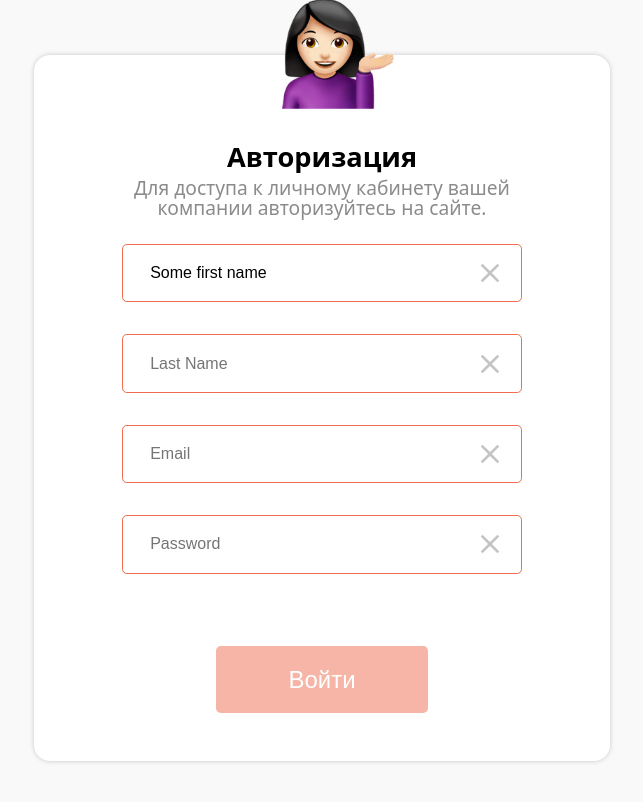
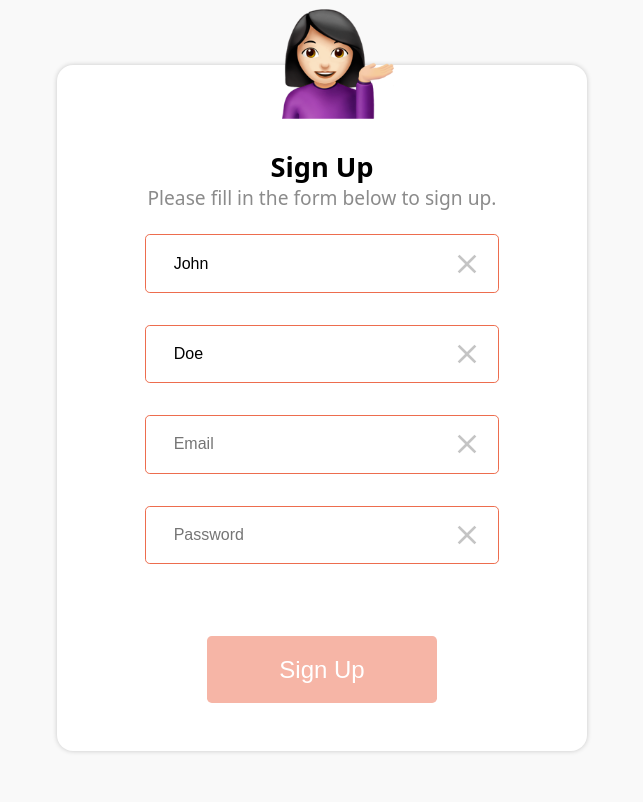
Before and after one commit to NSkye/example-react-form, a React (Vite) app: page / in a window 1280 px wide. Shown: the top 802 px of the page, without its empty margins (318-961 px from the left). Built offline with nearby package versions, Linux system fonts and the light colour scheme.

Commit message:
Add consistent static text values

```diff
--- a/src/App.tsx
+++ b/src/App.tsx
@@ -1,8 +1,9 @@
 import React, { useCallback } from 'react';
 
-import { Fields } from '@/components/Fields';
+import { Fields, FieldsConfig } from '@/components/Fields';
 
 import './App.css';
+import config from './app.config.json';
 import illustration from './assets/woman-tipping-hand.png';
 
 function App() {
@@ -30,44 +31,16 @@ function App() {
       <div aria-hidden className="App__illustration">
         <img src={illustration} className="App__image" alt="illustration" />
       </div>
-      <h2 className="App__heading">Авторизация</h2>
+      <h2 className="App__heading">{config.title}</h2>
       <form className="form" onSubmit={onSubmit}>
         <Fields
           onValid={handleValid}
-          description={
-            <p className="App__caption">
-              Для доступа к личному кабинету вашей компании авторизуйтесь на сайте.
-            </p>
-          }
+          description={<p className="App__caption">{config.description}</p>}
           onChange={handleChange}
-          fields={[
-            {
-              id: 'first_name',
-              type: 'inputText',
-              label: 'First Name',
-              defaultValue: 'Some first name',
-            },
-            {
-              id: 'last_name',
-              type: 'inputText',
-              label: 'Last Name',
-            },
-            {
-              id: 'email',
-              type: 'inputEmail',
-              label: 'Email',
-              required: true,
-            },
-            {
-              id: 'password',
-              type: 'inputPassword',
-              label: 'Password',
-              required: true,
-            },
-          ]}
+          fields={config.fields as FieldsConfig<string>}
         />
         <button className="form__submit" onSubmit={onSubmit} type="submit" disabled={!isValid}>
-          Войти
+          {config.submit}
         </button>
       </form>
     </div>
--- /dev/null
+++ b/src/app.config.json
@@ -0,0 +1,34 @@
+{
+  "fieldIsRequired": "Required",
+  "emailIsInvalid": "Invalid email",
+  "title": "Sign Up",
+  "description": "Please fill in the form below to sign up.",
+  "submit": "Sign Up",
+  "clear": "Clear",
+  "fields": [
+    {
+      "id": "first_name",
+      "type": "inputText",
+      "label": "First Name",
+      "defaultValue": "John"
+    },
+    {
+      "id": "last_name",
+      "type": "inputText",
+      "label": "Last Name",
+      "defaultValue": "Doe"
+    },
+    {
+      "id": "email",
+      "type": "inputEmail",
+      "label": "Email",
+      "required": true
+    },
+    {
+      "id": "password",
+      "type": "inputPassword",
+      "label": "Password",
+      "required": true
+    }
+  ]
+}
--- a/src/components/CloseIcon/CloseIcon.tsx
+++ b/src/components/CloseIcon/CloseIcon.tsx
@@ -1,8 +1,10 @@
 import { ComponentProps, forwardRef } from 'react';
+
+import config from '@/app.config.json';
 
 export const CloseIcon = forwardRef<SVGSVGElement, ComponentProps<'svg'>>(({ ...props }, ref) => (
   <svg xmlns="http://www.w3.org/2000/svg" viewBox="0 0 24 24" {...props} ref={ref}>
-    <title>Clear</title>
+    <title>{config.clear}</title>
     <path d="M19,6.41L17.59,5L12,10.59L6.41,5L5,6.41L10.59,12L5,17.59L6.41,19L12,13.41L17.59,19L19,17.59L13.41,12L19,6.41Z" />
   </svg>
 ));
--- a/src/components/StyledField/StyledField.css
+++ b/src/components/StyledField/StyledField.css
@@ -28,7 +28,8 @@
 }
 
 .field__with-hint {
-  position: relative
+  position: relative;
+  display: block;
 }
 
 .field__hint {
--- a/src/components/StyledField/StyledField.tsx
+++ b/src/components/StyledField/StyledField.tsx
@@ -2,6 +2,7 @@ import { forwardRef, useCallback, useEffect, useId, useRef, useState } from 'rea
 
 import { FormHandlers } from '@libs/observable-form';
 
+import config from '@/app.config.json';
 import { CloseIcon } from '@/components/CloseIcon';
 import { getInputType } from '@/helpers';
 
@@ -86,7 +87,7 @@ export const StyledField: React.ForwardRefExoticComponent<
 
   return (
     <div className="field">
-      <div className="field__with-hint">
+      <label htmlFor={id} aria-label={props.label} className="field__with-hint">
         <input
           ref={ref}
           className="field__input"
@@ -101,8 +102,14 @@ export const StyledField: React.ForwardRefExoticComponent<
           aria-label={props.label}
           id={id}
         />
-        <button type="button" onClick={handleClear} className="field__clear" aria-hidden>
-          <CloseIcon width="2rem" />
+        <button
+          aria-label={config.clear}
+          type="button"
+          onClick={handleClear}
+          className="field__clear"
+          aria-hidden
+        >
+          <CloseIcon aria-hidden width="2rem" />
         </button>
         <p
           className="field__hint"
@@ -113,7 +120,7 @@ export const StyledField: React.ForwardRefExoticComponent<
         >
           {props.touched && !!props.error && props.error}
         </p>
-      </div>
+      </label>
     </div>
   );
 });
```
